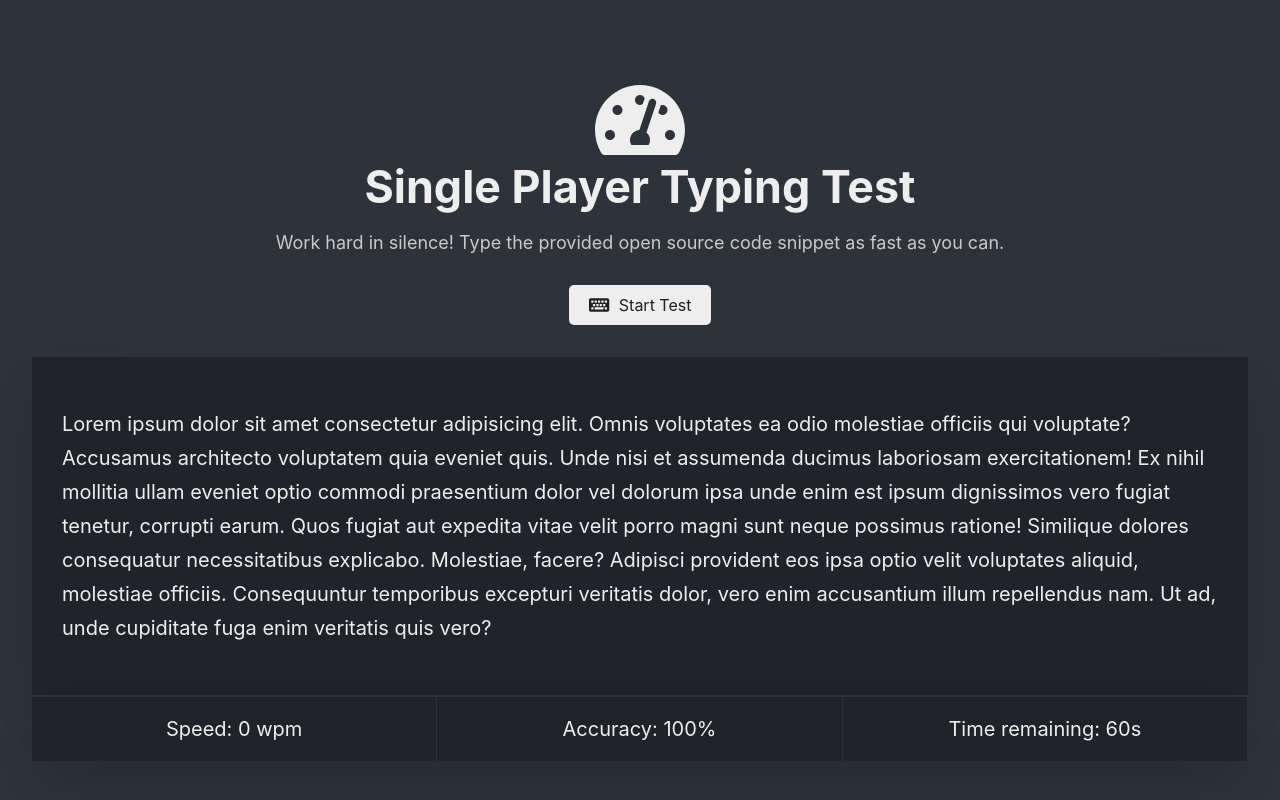
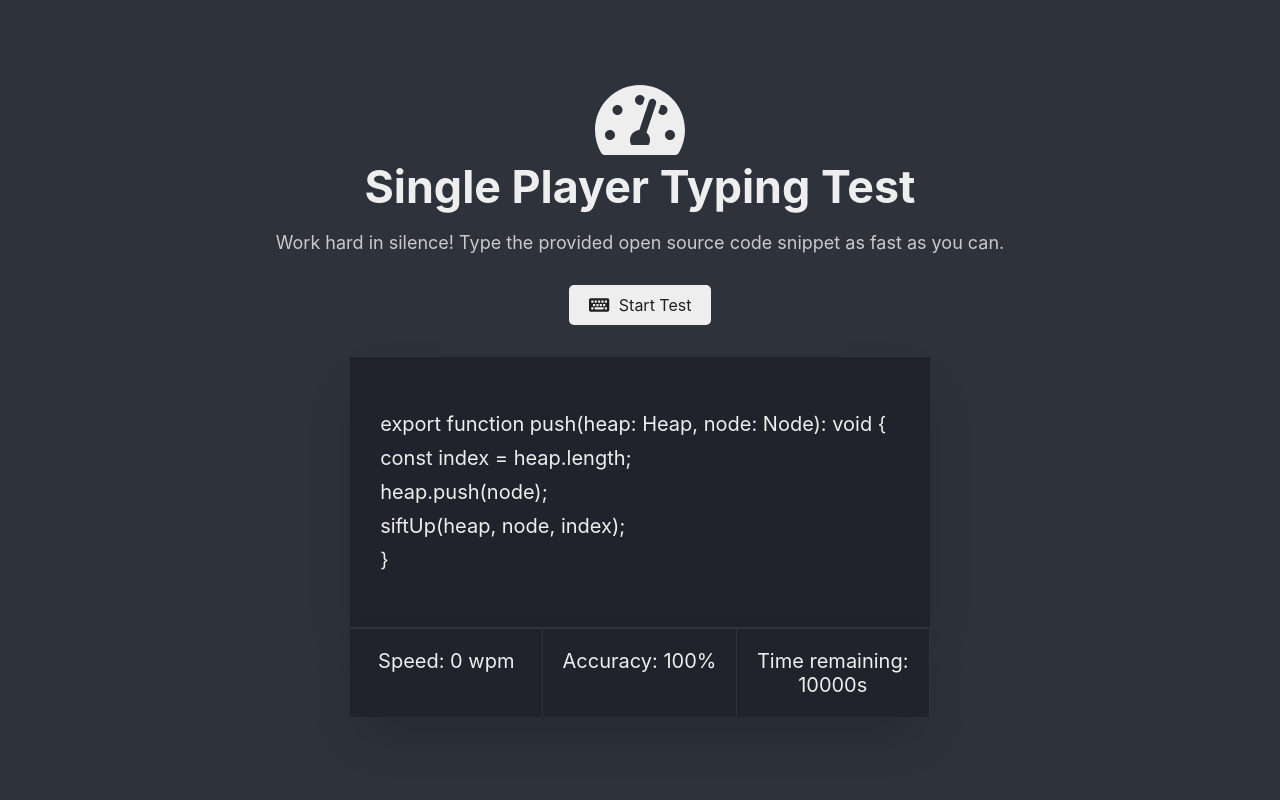
Before and after one commit to chaudharirohit2810/typro, a React (Create React App) app: page /typingtest in a window 1280 px wide. Built offline with nearby package versions, Linux system fonts and the light colour scheme.

Commit message:
improved typing test for code snippet

```diff
--- a/package.json
+++ b/package.json
@@ -14,6 +14,7 @@
     "react-dom": "^17.0.2",
     "react-router-dom": "^5.2.0",
     "react-scripts": "4.0.3",
+    "readable-stream": "^2.3.7",
     "web-vitals": "^1.0.1"
   },
   "scripts": {
--- a/src/pages/TypingTest/MainTypingTester.jsx
+++ b/src/pages/TypingTest/MainTypingTester.jsx
@@ -6,7 +6,7 @@ import { faKeyboard } from "@fortawesome/free-solid-svg-icons";
 import { FontAwesomeIcon } from "@fortawesome/react-fontawesome";
 
 const MainTypingTester = () => {
-  const testTime = 60;
+  const testTime = 10000;
   const typer = useRef(null);
   const [speed, setspeed] = useState(0);
   const [
@@ -21,45 +21,53 @@ const MainTypingTester = () => {
   const [wrongTypes, setWrongTypes] = useState(0);
   const [pressedKey, _setPressedKey] = usePressedKey();
 
+  // const para =
+  //   "Lorem ipsum dolor sit amet consectetur adipisicing elit. Omnis\
+  // voluptates ea odio molestiae officiis qui voluptate? Accusamus\
+  // architecto voluptatem quia eveniet quis. Unde nisi et assumenda\
+  // ducimus laboriosam exercitationem! Ex nihil mollitia ullam eveniet\
+  // optio commodi praesentium dolor vel dolorum ipsa unde enim est ipsum\
+  // dignissimos vero fugiat tenetur, corrupti earum. Quos fugiat aut\
+  // expedita vitae velit porro magni sunt neque possimus ratione!\
+  // Similique dolores consequatur necessitatibus explicabo. Molestiae,\
+  // facere? Adipisci provident eos ipsa optio velit voluptates aliquid,\
+  // molestiae officiis. Consequuntur temporibus excepturi veritatis dolor,\
+  // vero enim accusantium illum repellendus nam. Ut ad, unde cupiditate\
+  // fuga enim veritatis quis vero?";
   const para =
-    "Lorem ipsum dolor sit amet consectetur adipisicing elit. Omnis\
-  voluptates ea odio molestiae officiis qui voluptate? Accusamus\
-  architecto voluptatem quia eveniet quis. Unde nisi et assumenda\
-  ducimus laboriosam exercitationem! Ex nihil mollitia ullam eveniet\
-  optio commodi praesentium dolor vel dolorum ipsa unde enim est ipsum\
-  dignissimos vero fugiat tenetur, corrupti earum. Quos fugiat aut\
-  expedita vitae velit porro magni sunt neque possimus ratione!\
-  Similique dolores consequatur necessitatibus explicabo. Molestiae,\
-  facere? Adipisci provident eos ipsa optio velit voluptates aliquid,\
-  molestiae officiis. Consequuntur temporibus excepturi veritatis dolor,\
-  vero enim accusantium illum repellendus nam. Ut ad, unde cupiditate\
-  fuga enim veritatis quis vero?";
-  // const para =
-  // "export function push(heap: Heap, node: Node): void {\nconst index = heap.length;\nheap.push(node);\nsiftUp(heap, node, index);\n}";
+    "export function push(heap: Heap, node: Node): void {\nconst index = heap.length;\nheap.push(node);\nsiftUp(heap, node, index);\n}";
 
-  // const getFormattedContent = (data) => {
-  //   let totalIndex = 0;
-  //   return data.split("\n").map((v) => {
-  //     var item = (
-  //       <>
-  //         {totalIndex < correctIndex && (
-  //           <span style={{ color: "rgb(0, 253, 177)" }}>
-  //             {v.substr(0, Math.min(correctIndex, v.length))}
-  //           </span>
-  //         )}
-  //         {totalIndex < wrongTypes && (
-  //           <span style={{ color: "rgb(255, 100, 25)" }}>
-  //             {v.substr(correctIndex, typedIndex - correctIndex)}
-  //           </span>
-  //         )}
-  //         <span>{v.substr(typedIndex, para.length)}</span>
-  //         <br></br>
-  //       </>
-  //     );
-  //     totalIndex += v.length;
-  //     return item;
-  //   });
-  // };
+  const getFormattedContent = (data) => {
+    let totalIndex = 0;
+    console.log(data);
+    const correctString = data.substr(0, correctIndex);
+    const wrongString = data.substr(correctIndex, typedIndex - correctIndex);
+    const remainingString = data.substr(typedIndex, para.length - typedIndex);
+    console.log(correctString, wrongString, remainingString);
+    var item = (
+      <>
+        {correctString.split("\n").map((v, index) => (
+          <>
+            <span style={{ color: "rgb(0, 253, 177)" }}>{v}</span>
+            {index !== correctString.split("\n").length - 1 && <br />}
+          </>
+        ))}
+        {wrongString.split("\n").map((v, index) => (
+          <>
+            <span style={{ color: "rgb(255, 100, 25)" }}>{v}</span>
+            {index !== wrongString.split("\n").length - 1 && <br />}
+          </>
+        ))}
+        {remainingString.split("\n").map((v) => (
+          <>
+            <span>{v}</span>
+            <br />
+          </>
+        ))}
+      </>
+    );
+    return item;
+  };
 
   useEffect(() => {
     if (countDownStarted) {
@@ -133,33 +141,16 @@ const MainTypingTester = () => {
               style={{ fontSize: 20, lineHeight: 1.7 }}
               onKeyDown={(e) => console.log(e)}
             >
-              {/* {getFormattedContent(para)} */}
-              <span style={{ color: "rgb(0, 253, 177)" }}>
-                {/* {para
-                  .substr(0, correctIndex)
-                  .split("\n")
-                  .map((v) => (
-                    <span style={{ display: "block" }}>{v}</span>
-                  ))} */}
+              {getFormattedContent(para)}
+              {/* <span style={{ color: "rgb(0, 253, 177)" }}>
                 {para.substr(0, correctIndex)}
-              </span>
-              {correctIndex <= typedIndex && (
+              </span> */}
+              {/* {correctIndex <= typedIndex && (
                 <span style={{ color: "rgb(255, 100, 25)" }}>
                   {para.substr(correctIndex, typedIndex - correctIndex)}
                 </span>
-              )}
-              <span>
-                {/* {para
-                  .substr(typedIndex, para.length - typedIndex)
-                  .split("\n")
-                  .map((v) => (
-                    <>
-                      <span>{v}</span>
-                      <br />
-                    </>
-                  ))} */}
-                {para.substr(typedIndex, para.length - typedIndex)}
-              </span>
+              )} */}
+              {/* <span>{para.substr(typedIndex, para.length - typedIndex)}</span> */}
             </p>
           </Card>
           <Card
```
Also changed, not shown: 2 other files (tests, documents, lock files or other folders).
